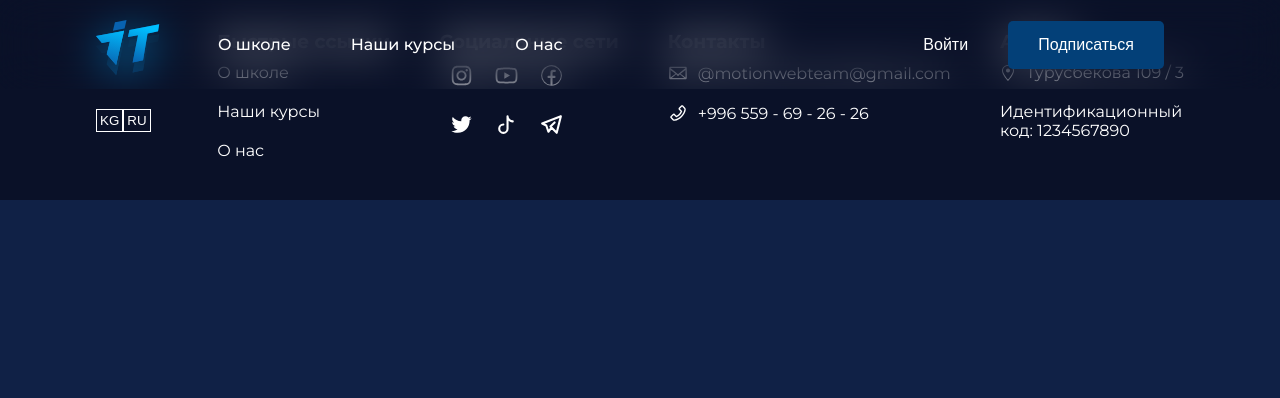
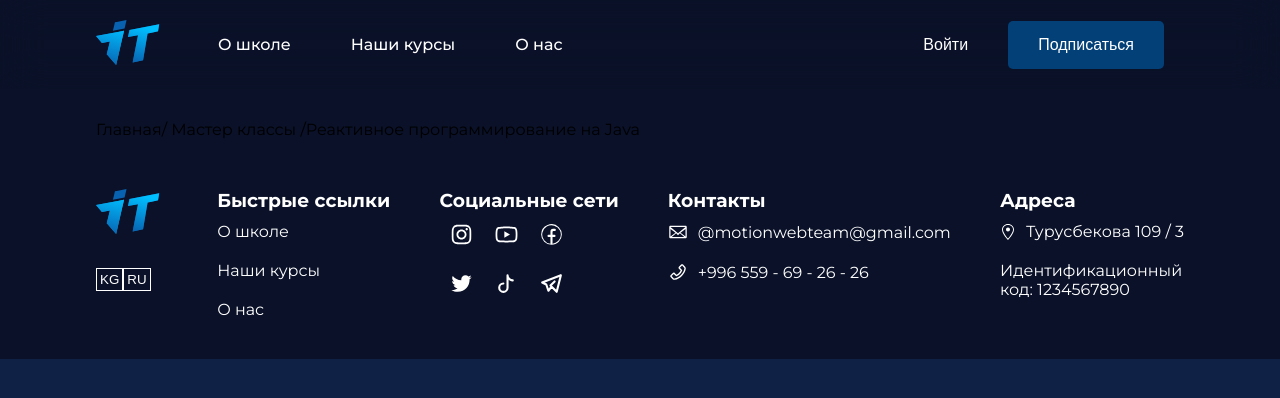
Before and after one commit to Tatynaae/club-project, a React (Create React App) app: page /Reactive in a window 1280 px wide. Shown: the top 398 px of the page. Built offline with nearby package versions, Linux system fonts and the light colour scheme.

Commit message:
gg (#37)

```diff
--- a/src/App.js
+++ b/src/App.js
@@ -13,6 +13,7 @@ import StatieBefore from "./Components/statie/StatieBefore";
 import Front from "./Components/Courses/Front";
 import Purchases from "./Components/masterClass/Purchases";
 import BuyCourse from "./Components/Courses/BuyCourse";
+import Reactive from "./Components/Reactive/Reactive";
 
 function App() {
     return (
@@ -34,6 +35,7 @@ function App() {
                     <Route path={'/Purchases'} element={<Purchases/>}/>
                     <Route path={'/Station'} element={<Station/>}/>
                     <Route path={'/Buy'} element={<BuyCourse/>}/>
+                    <Route path={'/Reactive'} element={<Reactive/>}/>
                 </Routes>
             </div>
         </>
--- /dev/null
+++ b/src/Components/Reactive/Reactive.js
@@ -0,0 +1,19 @@
+import React from 'react';
+
+const Reactive = () => {
+    return (
+        <section id='reactive'>
+            <div className="container">
+                <div className="reactive">
+                    <div className="reactive--title" style={{display:'flex', alignItems:'center'}}>
+                        <p>Главная</p>
+                        <p> / Мастер классы / </p>
+                        <p>Реактивное программирование на Java</p>
+                    </div>
+                </div>
+            </div>
+        </section>
+    );
+};
+
+export default Reactive;
--- /dev/null
+++ b/src/Components/Style/Reactive/Reactive.scss
@@ -0,0 +1,10 @@
+#reactive{
+  padding: 120px 0 20px 0 ;
+  background: #0A1128;
+  .reactive{
+    &--title{
+      display: flex;
+      align-items: center;
+    }
+  }
+}
--- /dev/null
+++ b/src/Components/Style/Reactive/css/Reactive.css
@@ -0,0 +1,3 @@
+
+
+/*# sourceMappingURL=Reactive.css.map */
--- a/src/Components/Style/Style.scss
+++ b/src/Components/Style/Style.scss
@@ -21,3 +21,4 @@
 @import 'Media/Adaptation/Courses/Front';
 @import 'Courses/BuyCourse';
 @import 'Media/Adaptation/Courses/BuyCourses';
+@import "Reactive/Reactive";
--- a/src/Components/masterClass/Master.js
+++ b/src/Components/masterClass/Master.js
@@ -12,7 +12,7 @@ const Master = () => {
                         </div>
                         <div className="master-class__block">
                             <div className="master-class__block--oneT">
-                                <NavLink to={'/Purchases'} className='master-class__block--oneT--link'>
+                                <NavLink to={'/Reactive'} className='master-class__block--oneT--link'>
                                     <h1>Реактивное программирование на Java: как, зачем и стоит ли? </h1>
                                     <p>
                                         Программирования появилась сравнительно недавно, лет 10 назад. Что вызвало
```
Also changed, not shown: src/css/App.css, 2 other files (tests, documents, lock files or other folders).
